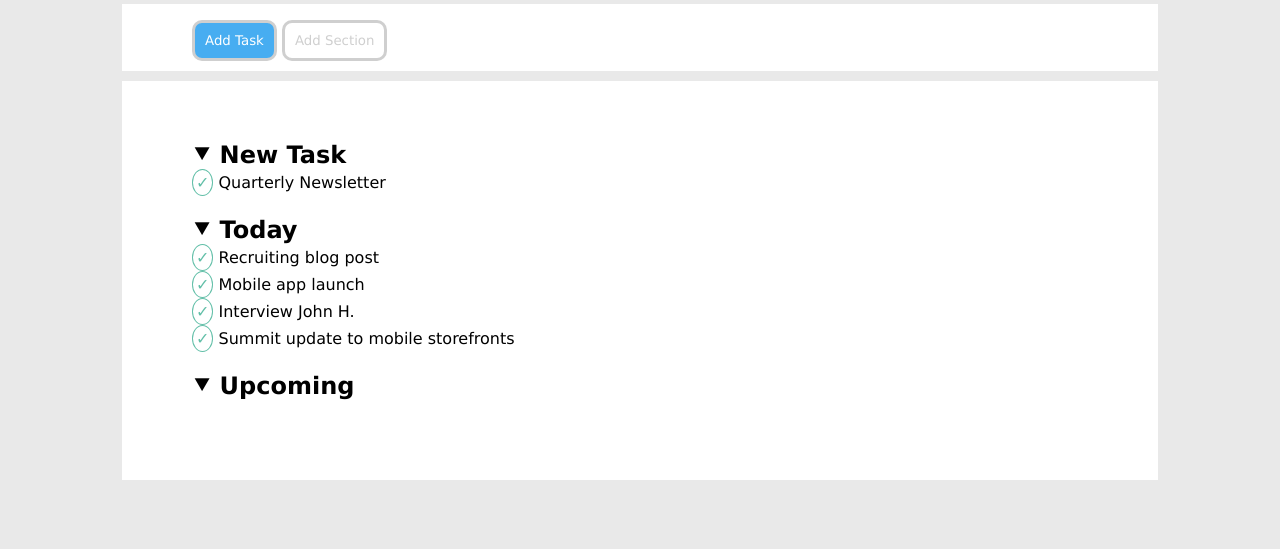
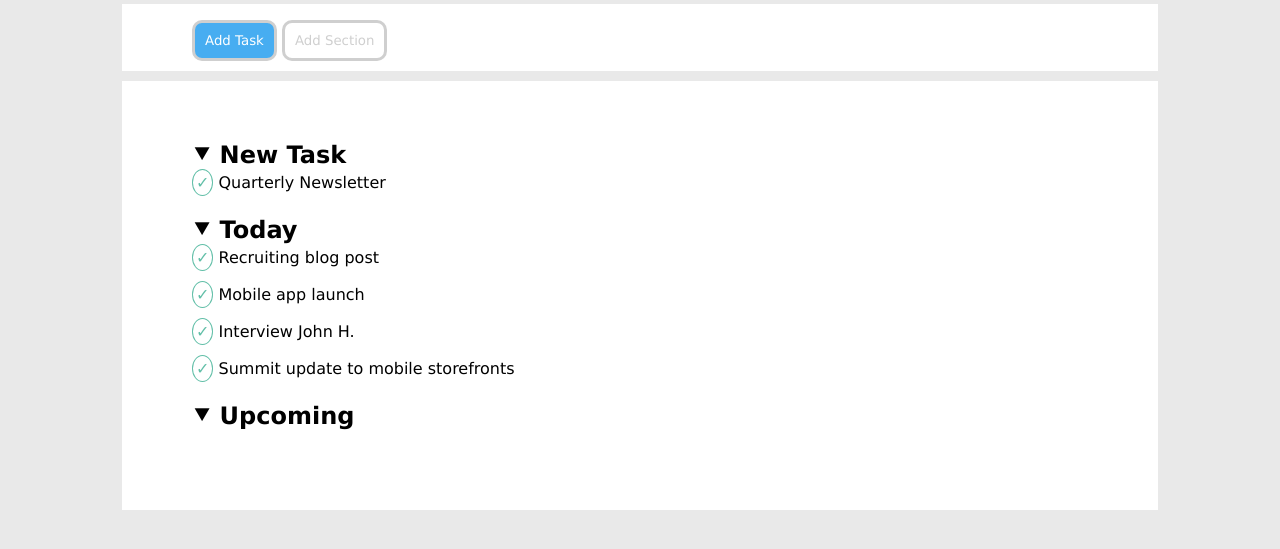
Before and after one commit to AndreaLivornese/html-css-toboolist, a plain HTML site: page index.html in a window 1280 px wide. Shown: the part 83-632 px from the top of the page. Drawn offline with Linux system fonts and the light colour scheme.

Commit message:
spaziatura tra le task

```diff
--- a/css/style.css
+++ b/css/style.css
@@ -100,4 +100,8 @@ section{
     color: #62bfa8;
 }
 
+.task{
+    margin-bottom:10px;
+}
+
 /* fine new task */
```
